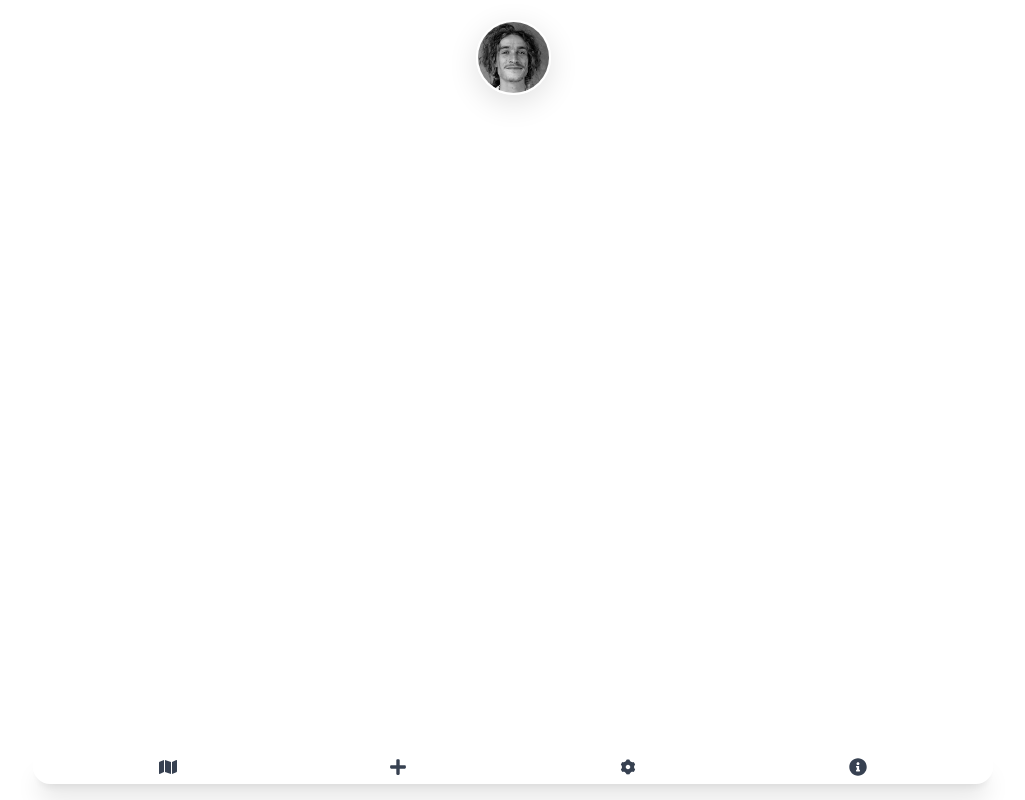
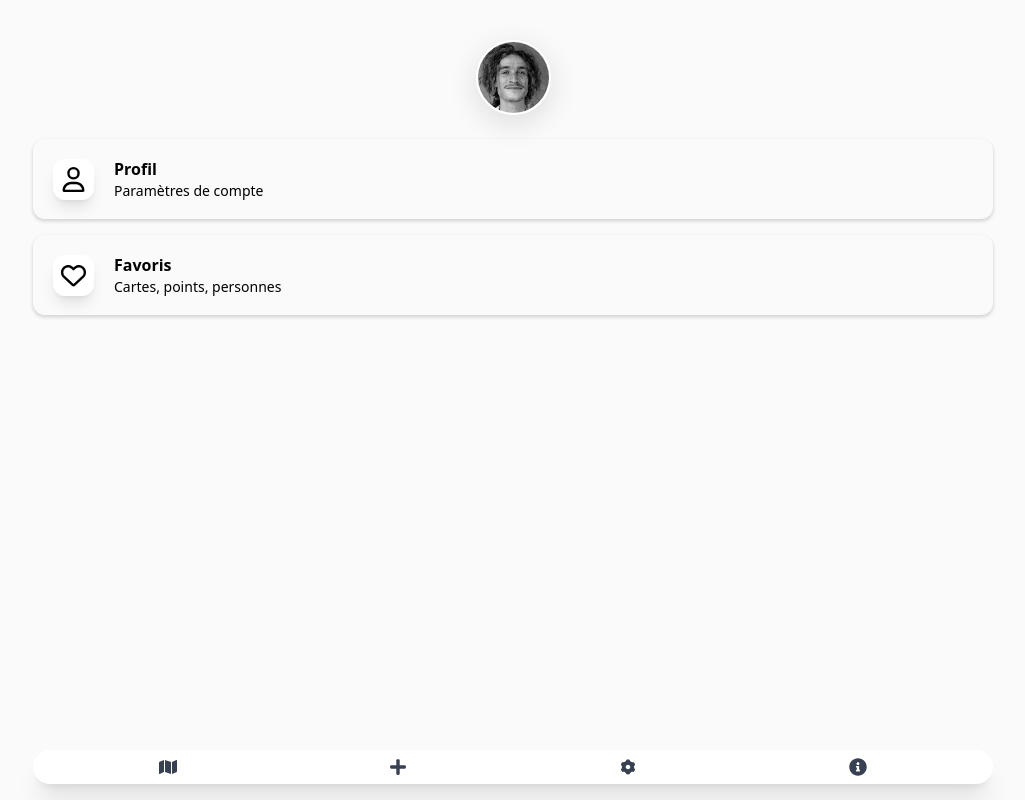
Before and after one commit to TheoLalande/pin-it, a Next.js app: page /settings in a window 1280 px wide. Shown: the whole page, without its empty margins (127-1152 px from the left). Built offline with nearby package versions, Linux system fonts and the light colour scheme.

Commit message:
ajout settings

```diff
--- a/src/app/components/common/SearchBar.tsx
+++ b/src/app/components/common/SearchBar.tsx
@@ -2,7 +2,6 @@ import { useEffect, useRef, useState } from 'react'
 import { getPlacesFromUserInput, isGPSCoordinates, formatGPSCoordinates, formatedNominatimResult, getPinPointObj } from '@/utils/tools/mapUtils'
 import { useCommonStore } from '@/app/store/commonStore'
 import { PinPointType } from '@/utils/types/PinPointTypes'
-
 const SearchBar = () => {
   const [userInput, setUserInput] = useState<any>('')
   const [nominatimSearchResults, setNominatimSearchResults] = useState<formatedNominatimResult[] | null>([])
@@ -38,17 +37,31 @@ const SearchBar = () => {
       console.error('Erreur lors de la récupération des coordonnées GPS :', error)
     }
   }
+  function handleDeleteUserInput(): void {
+    setUserInput('')
+  }
   return (
     <>
-      {/* <form className={`w-[80%] mx-auto mt-3 transition-all duration-300 ${isMenuShown ? 'fade-enter-active' : 'fade-exit-active'}`} onSubmit={handleSearchSubmit}> */}
-
       <form
         className={`bg-transparent absolute top-4 left-1/2 transform -translate-x-1/2 z-10 w-3/4 transition-all duration-300 ${
           isMenuShown ? 'translate-y-0 opacity-100' : '-translate-y-20 opacity-0'
         }`}
         onSubmit={handleSearchSubmit}
       >
-        <input onChange={e => setUserInput(e.target.value)} type="text" className="w-full h-8 rounded-full shadow-lg focus:outline-none pl-3 bg-white text-foreground" placeholder="Search..." />
+        <div className="relative">
+          <input onChange={e => setUserInput(e.target.value)} type="text" className="w-full h-8 rounded-full shadow-lg focus:outline-none pl-3 bg-white text-foreground" placeholder="Search..." />
+          {userInput !== '' ? (
+            <button
+              className="absolute top-1 right-3 text-gray-500"
+              onClick={e => {
+                e.preventDefault()
+                handleDeleteUserInput()
+              }}
+            >
+              x
+            </button>
+          ) : null}
+        </div>{' '}
       </form>
       {nominatimSearchResults ? (
         <ul ref={resultsRef} className="absolute top-12 left-1/2 transform -translate-x-1/2 z-20 w-3/4 bg-white border rounded-md shadow-lg max-h-60 overflow-auto">
--- a/src/app/components/settings/ProfilePicture.tsx
+++ b/src/app/components/settings/ProfilePicture.tsx
@@ -5,7 +5,7 @@ type propsType = {
 }
 
 const ProfilePicture = (props: propsType) => {
-  return <Image src={props.imagePath} alt="profile picture" width={75} height={75} className="rounded-full border-2 border-white shadow-[0_8px_30px_rgb(0,0,0,0.12)]" />
+  return <Image src={props.imagePath} alt="profile picture" width={75} height={75} className="mt-10 mb-2 rounded-full border-2 border-white shadow-[0_8px_30px_rgb(0,0,0,0.12)]" />
 }
 
 export default ProfilePicture
--- /dev/null
+++ b/src/app/components/settings/SettingElement.tsx
@@ -0,0 +1,21 @@
+type propsType = {
+  icon: JSX.Element
+  title: string
+  description: string | null
+}
+
+const SettingElement = (props: propsType) => {
+  return (
+    <button className="mt-4 w-full flex justify-center items-center ">
+      <div className="w-3/4 h-20  rounded-xl shadow-[0px_1px_2px_-1px_rgba(0,0,0,0.05),0px_1px_0px_0px_rgba(25,28,33,0.01),0px_2px_3px_1px_rgba(25,28,33,0.12)] flex items-center flex-row ">
+        <div className="bg-white p-2 rounded-xl  mx-5 shadow-lg">{props.icon}</div>
+        <div className="flex flex-col text-left">
+          <span className="font-semibold">{props.title}</span>
+          <span className="ml-0 font-base text-sm">{props.description}</span>
+        </div>
+      </div>
+    </button>
+  )
+}
+
+export default SettingElement
--- /dev/null
+++ b/src/app/components/settings/SettingLogo.tsx
@@ -0,0 +1,7 @@
+import React from 'react'
+
+const SettingLogo = () => {
+  return <div>SettingLogo</div>
+}
+
+export default SettingLogo
--- a/src/app/settings/page.tsx
+++ b/src/app/settings/page.tsx
@@ -1,9 +1,30 @@
 import ProfilePicture from '../components/settings/ProfilePicture'
+import SettingElement from '../components/settings/SettingElement'
+import { FaRegHeart, FaRegUser } from 'react-icons/fa6'
 
 const page = () => {
+  const data = [
+    {
+      icon: <FaRegUser size={25} strokeWidth={1} />,
+      title: 'Profil',
+      description: 'Paramètres de compte',
+    },
+    {
+      icon: <FaRegHeart size={25} strokeWidth={1} />,
+      title: 'Favoris',
+      description: 'Cartes, points, personnes',
+    },
+  ]
+
   return (
-    <div className="w-full  flex justify-center mt-5">
-      <ProfilePicture imagePath="/assets/profilePicture.jpeg" />
+    <div className="w-screen h-screen bg-[#fafafa]">
+      <div className="w-full  flex items-center justify-center flex-col ">
+        <ProfilePicture imagePath="/assets/profilePicture.jpeg" />
+
+        {data.map(d => (
+          <SettingElement key={d.title} title={d.title} description={d.description} icon={d.icon} />
+        ))}
+      </div>
     </div>
   )
 }
```
